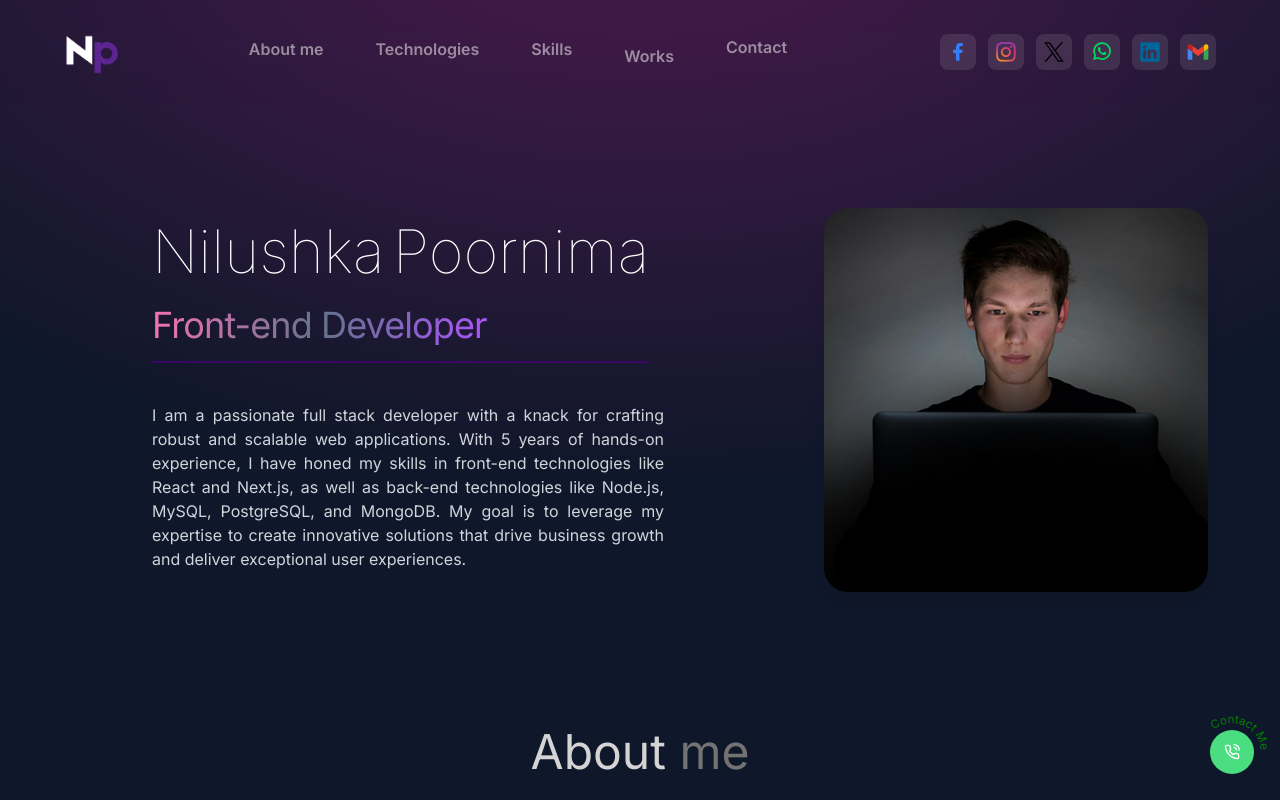
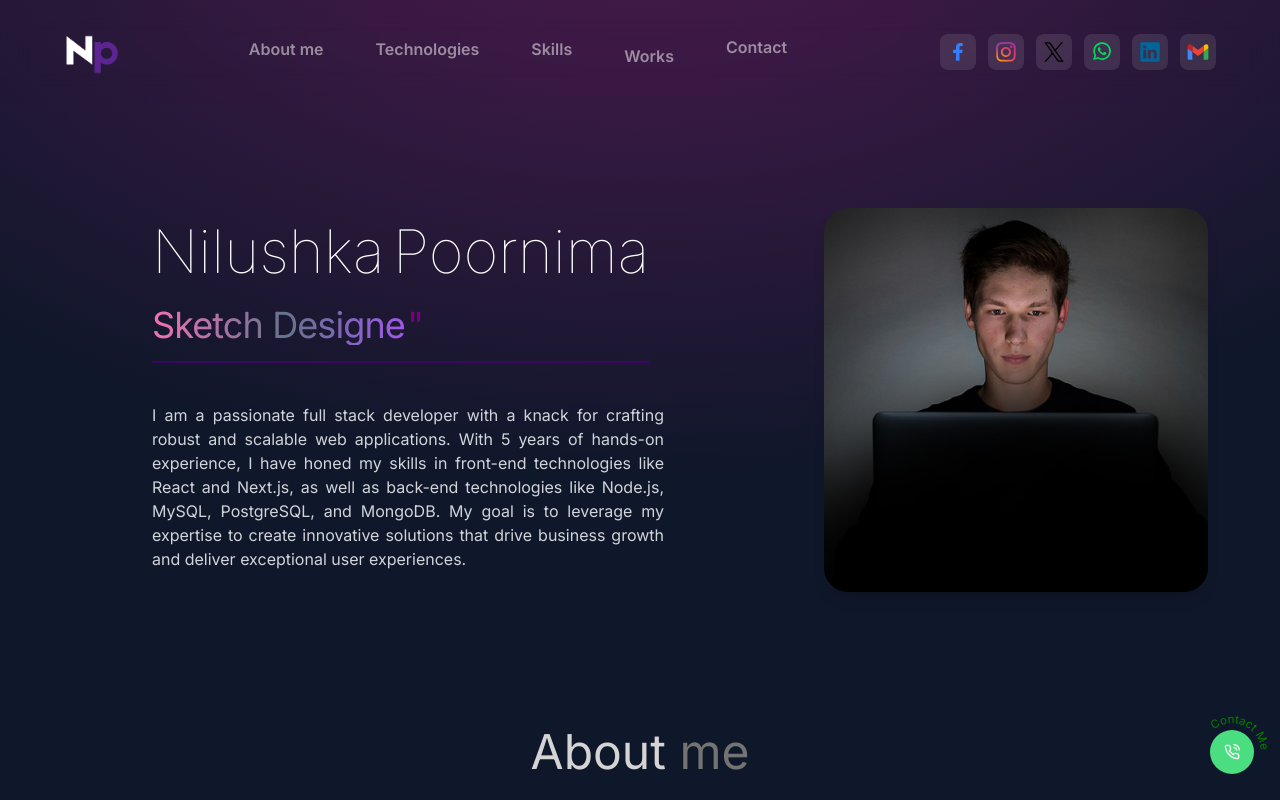
Before and after one commit to Nilushka-Poornima/Portfolio, a React (Create React App) app: page / in a window 1280 px wide. Shown: the top 800 px of the page. Built offline with nearby package versions, Linux system fonts and the light colour scheme.

Commit message:
animated

```diff
--- a/package.json
+++ b/package.json
@@ -18,6 +18,7 @@
     "react-router-dom": "^7.0.2",
     "react-scripts": "5.0.1",
     "react-scroll": "^1.9.0",
+    "react-simple-typewriter": "^5.0.1",
     "styled-components": "^6.1.13",
     "web-vitals": "^2.1.4",
     "yup": "^1.4.0"
--- a/src/components/Contact.jsx
+++ b/src/components/Contact.jsx
@@ -34,7 +34,8 @@ const Contact = () => {
         whileInView={{ opacity: 1, y: 0 }}
         initial={{ opacity: 0, y: 50 }}
         transition={{ duration: 1, ease: "easeInOut" }}
-        className="my-10 text-center text-4xl">Get in Touch</motion.h1>
+        className="my-10 text-center text-4xl">Get
+        <span className="text-neutral-500"> in Touch</span></motion.h1>
         <motion.div
         whileInView={{ opacity: 1, x: 0 }}
         initial={{ opacity: 0, x: -100 }}
@@ -42,7 +43,7 @@ const Contact = () => {
         className="text-center tracking-tighter">
           <p className="my-4">{CONTACT.address}</p>
           <p className="my-4">{CONTACT.phoneNo}</p>
-          <a href="#" className="text-purple-300 underline">{CONTACT.email}</a>
+          <a href="/" className="text-purple-300 underline">{CONTACT.email}</a>
         </motion.div>
 
       <motion.div
@@ -57,21 +58,21 @@ const Contact = () => {
             name="user_name"
             placeholder="Your Name"
             required
-            className="p-3 rounded-md bg-transparent border border-white/20 placeholder-purple-300 text-white text-sm focus:outline-none focus:ring-2 focus:ring-purple-500"
+            className="p-3 rounded-md bg-transparent border border-white/20 placeholder-purple-300 text-white text-xs h-12 focus:outline-none focus:ring-2 focus:ring-purple-500"
           />
           <input
             type="email"
             name="user_email"
             placeholder="Your Email"
             required
-            className="p-3 rounded-md bg-transparent border border-white/20 placeholder-purple-300 text-white text-sm focus:outline-none focus:ring-2 focus:ring-purple-500"
+            className="p-3 rounded-md bg-transparent border border-white/20 placeholder-purple-300 text-white text-xs h-12 focus:outline-none focus:ring-2 focus:ring-purple-500"
           />
           <input
             name="message"
             rows="5"
             placeholder="Your Message"
             required
-            className="p-3 rounded-md bg-transparent border border-white/20 placeholder-purple-300 text-white text-sm focus:outline-none focus:ring-2 focus:ring-purple-500"
+            className="p-3 rounded-md bg-transparent border border-white/20 placeholder-purple-300 text-white text-xs h-12 focus:outline-none focus:ring-2 focus:ring-purple-500"
           ></input>
           <button
             type="submit"
--- a/src/components/Home.jsx
+++ b/src/components/Home.jsx
@@ -2,6 +2,7 @@ import React from "react";
 import { motion } from "motion/react"
 import profilePic from "../assets/kevinRushProfile.jpg";
 import { HERO_CONTENT } from "../constants/index";
+import { Typewriter } from "react-simple-typewriter";
 
 const animation = (delay) => ({
   hidden: { x: -100, opacity: 0 },
@@ -11,6 +12,7 @@ const animation = (delay) => ({
     transition: { duration: 0.8, delay },
   },
 });
+
 
 const Home = () => {
   return (
@@ -54,7 +56,18 @@ const Home = () => {
                 initial="hidden"
                 animate="visible"
                 className="bg-gradient-to-r from-pink-400 via-slate-500 to-purple-500 bg-clip-text text-2xl lg:text-4xl tracking-tight text-transparent">
-              Front-end Developer
+                <span>
+                  <Typewriter
+                    words={['Front-end Developer', 'Mobile App Developer', 'Sketch Designer']}
+                    loop={Infinity}
+                    cursor
+                    cursorStyle='"'
+                    cursorColor="purple"
+                    typeSpeed={40}
+                    deleteSpeed={30}
+                    delaySpeed={1000}
+                  />
+                </span>
               </motion.span>
             </motion.div>
             {/* Paragraph Section */}
@@ -72,9 +85,9 @@ const Home = () => {
         {/* Right Section: Profile Image */}
         <div className="flex flex-col items-center w-full lg:w-auto lg:mr-16">
           <motion.img
-          initial={{x:100, opacity:0}}
-          animate={{x:0, opacity:1}}
-          transition={{duration:1, delay:0.5, ease:"easeInOut"}}
+            initial={{ x: 100, opacity: 0 }}
+            animate={{ x: 0, opacity: 1 }}
+            transition={{ duration: 1, delay: 0.5, ease: "easeInOut" }}
             src={profilePic}
             alt="Profile"
             className="w-56 h-56 mt-4 lg:min-w-96 lg:h-96 rounded-3xl object-cover shadow-lg"
```
Also changed, not shown: 1 other file (tests, documents, lock files or other folders). Lines whose indentation alone changed are shown as unchanged.
